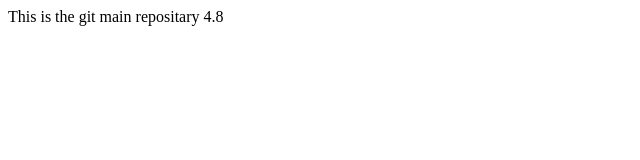
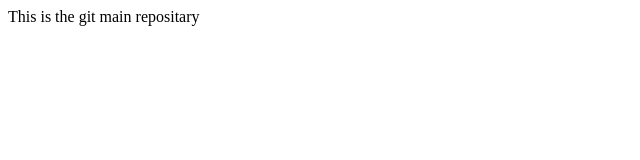
Before and after one commit to RohiniChougale/git-demo12, a plain HTML site: page index.html in a window 1280 px wide. Shown: the full height of the page, 0-640 px from the left. Drawn offline with Linux system fonts and the light colour scheme.

Commit message:
Update index.html

```diff
--- a/index.html
+++ b/index.html
@@ -1,3 +1,3 @@
 <html>
-This is the git main repositary 4.8
+This is the git main repositary
 </html>
```
